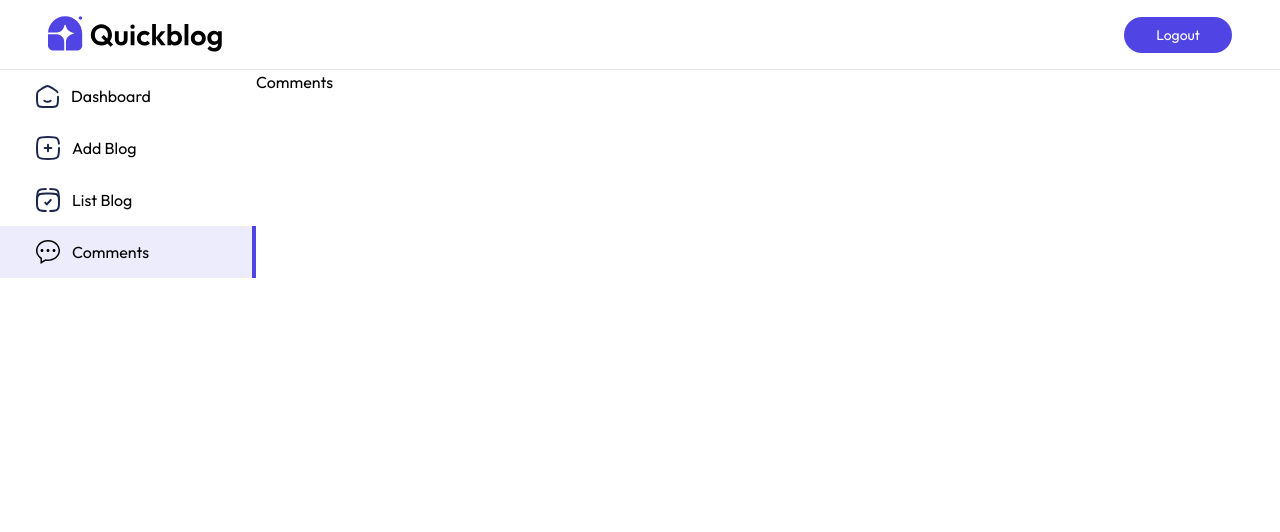
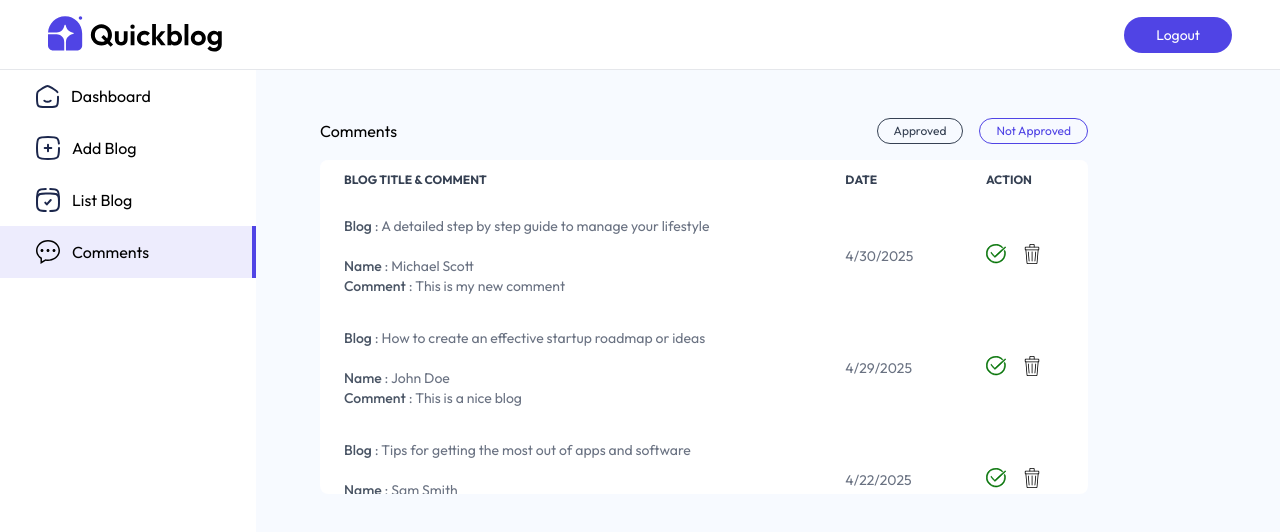
Before and after one commit to nmphat2004/Quick-Blog, a React (Vite) app in the folder frontend/: page /admin/comments in a window 1280 px wide. Shown: the top 532 px of the page. Built offline with nearby package versions, Linux system fonts and the light colour scheme.

Commit message:
render and filter comments

```diff
--- /dev/null
+++ b/frontend/src/components/admin/CommentTableItem.jsx
@@ -0,0 +1,43 @@
+import { assets } from '../../assets/assets';
+
+const CommentTableItem = ({ comment, fetchComments }) => {
+	const { blog, _id, createdAt } = comment;
+	const BlogDate = new Date(createdAt);
+
+	return (
+		<tr className='order-y border-gray-300'>
+			<td className='px-6 py-4'>
+				<b className='font-medium text-gray-600'>Blog</b> : {blog.title}
+				<br />
+				<br />
+				<b className='font-medium text-gray-600'>Name</b> : {comment.name}
+				<br />
+				<b className='font-medium text-gray-600'>Comment</b> : {comment.content}
+			</td>
+			<td className='px-6 py-4 max-sm:hidden'>
+				{BlogDate.toLocaleDateString()}
+			</td>
+			<td className='px-6 py-4'>
+				<div className='inline-flex items-center gap-4'>
+					{!comment.isApproved ? (
+						<img
+							src={assets.tick_icon}
+							className='w-5 hover:scale-110 transition-all cursor-pointer'
+						/>
+					) : (
+						<p className='text-xs border border-gray-600 bg-gray-100 text-green-600 rounded-full px-3 py-1'>
+							Approved
+						</p>
+					)}
+					<img
+						src={assets.bin_icon}
+						alt=''
+						className='w-5 hover:scale-110 transition-all cursor-pointer'
+					/>
+				</div>
+			</td>
+		</tr>
+	);
+};
+
+export default CommentTableItem;
--- a/frontend/src/pages/admin/Comments.jsx
+++ b/frontend/src/pages/admin/Comments.jsx
@@ -1,7 +1,75 @@
-import React from 'react';
+import { useEffect, useState } from 'react';
+import { comments_data } from '../../assets/assets';
+import CommentTableItem from '../../components/admin/CommentTableItem';
 
 const Comments = () => {
-	return <div>Comments</div>;
+	const [comments, setComments] = useState([]);
+	const [filter, setFilter] = useState('Not Approved');
+
+	const fetchComments = async () => {
+		setComments(comments_data);
+	};
+
+	useEffect(() => {
+		fetchComments();
+	}, []);
+	return (
+		<div className='flex-1 pt-5 px-5 sm:pt-12 sm:pl-16 bg-blue-50/50'>
+			<div className='flex justify-between items-center max-w-3xl'>
+				<h1>Comments</h1>
+				<div className='flex gap-4'>
+					<button
+						onClick={() => setFilter('Approved')}
+						className={`shadow-custom-sm border rounded-full px-4 py-1 cursor-pointer text-xs ${
+							filter === 'Approved' ? 'text-primary' : 'text-gray-700'
+						}`}>
+						Approved
+					</button>
+
+					<button
+						onClick={() => setFilter('Not Approved')}
+						className={`shadow-custom-sm border rounded-full px-4 py-1 cursor-pointer text-xs ${
+							filter === 'Not Approved' ? 'text-primary' : 'text-gray-700'
+						}`}>
+						Not Approved
+					</button>
+				</div>
+			</div>
+
+			<div className='relative h-4/5 max-w-3xl overflow-x-auto mt-4 bg-white rounded-lg scrollbar-hide'>
+				<table className=' w-full text-sm text-gray-500 relative'>
+					<thead className='text-xs text-gray-700 text-left uppercase sticky top-0 z-10 bg-white'>
+						<tr>
+							<th scope='col' className='px-6 py-3'>
+								Blog Title & Comment
+							</th>
+							<th scope='col' className='px-6 py-3 max-sm:hidden'>
+								Date
+							</th>
+							<th scope='col' className='px-6 py-3'>
+								Action
+							</th>
+						</tr>
+					</thead>
+					<tbody>
+						{comments
+							.filter((comment) => {
+								if (filter === 'Approved') return comment.isApproved === true;
+								return comment.isApproved === false;
+							})
+							.map((comment, index) => (
+								<CommentTableItem
+									key={comment._id}
+									comment={comment}
+									index={index + 1}
+									fetchComments={fetchComments}
+								/>
+							))}
+					</tbody>
+				</table>
+			</div>
+		</div>
+	);
 };
 
 export default Comments;
--- a/frontend/src/pages/admin/ListBlog.jsx
+++ b/frontend/src/pages/admin/ListBlog.jsx
@@ -11,7 +11,7 @@
 
 	useEffect(() => {
 		fetchBlogs();
-	});
+	}, []);
 
 	return (
 		<div className='flex-1 px-5 pt-5 sm:pt-12 sm:pl-16 bg-blue-50/50'>
```
